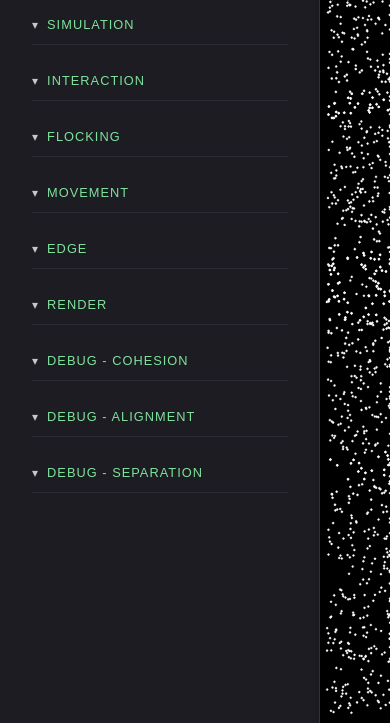
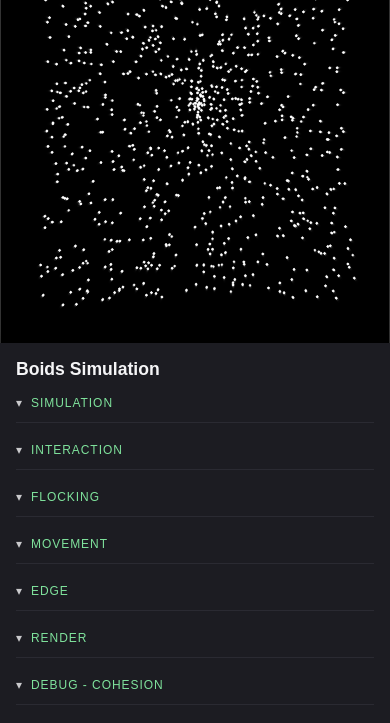
Before and after one commit to gbsr/week-2-boids, a website built with Vite: page index.html in a window 390 px wide. Shown: the part 121-844 px from the top of the page. Built offline with nearby package versions, Linux system fonts and the light colour scheme; animation ran at ten frames a second.

Commit message:
responsive for good measure

```diff
--- a/src/style.css
+++ b/src/style.css
@@ -9,7 +9,9 @@
   --shadow-color: rgba(0, 0, 0, 0.5);
 }
 
-html, body, #app {
+html,
+body,
+#app {
   margin: 0;
   padding: 0;
   height: 100%;
@@ -25,9 +27,11 @@ html, body, #app {
   flex-direction: row;
   align-items: stretch;
   justify-content: stretch;
-  height: 100%;
+  height: 100vh;
   width: 100%;
 }
+
+/* ----- Canvas side ----- */
 
 .canvasWrapper {
   flex: 1 1 auto;
@@ -35,22 +39,28 @@ html, body, #app {
   align-items: center;
   justify-content: center;
   background: var(--canvas-background);
-  box-shadow: 0 4px 8px rgba(0,0,0,0.2);
+  box-shadow: 0 4px 8px rgba(0, 0, 0, 0.2);
   width: auto;
   height: 100%;
-}
-
-.aside {
-  flex: 0 0 320px;
-  height: 100%;
-  background-color: var(--aside-background);
-  overflow-y: auto;
+  min-width: 0; /* important for flex so it can shrink properly */
 }
 
 #boidsCanvas {
   width: 100%;
   height: 100%;
   display: block;
+}
+
+/* ----- Aside / controls ----- */
+
+.aside {
+  flex: 0 0 35%;
+  max-width: 420px;   /* keep it from getting too huge on big screens */
+  min-width: 260px;   /* but don’t collapse too much */
+  height: 100%;
+  background-color: var(--aside-background);
+  overflow-y: auto;
+  box-shadow: 4px 0 12px rgba(0, 0, 0, 0.35);
 }
 
 .spacer {
@@ -126,3 +136,82 @@ h1 {
 .param-group.collapsed .param-group-content {
   display: none;
 }
+
+button {
+  cursor: pointer;
+  padding: 10px 15px;
+  border: none;
+  background-color: #333;
+  color: #ccc;
+  border-radius: 4px;
+}
+
+.preset-row {
+  display: flex;
+  gap: 0.5rem;
+  margin-bottom: 0.5rem;
+}
+
+/* -------------------------------------- */
+/* Medium & small screens                 */
+/* -------------------------------------- */
+
+@media (max-width: 1220px) {
+  html,
+  body,
+  #app {
+    overflow: auto; /* allow scrolling on smaller screens */
+  }
+
+  .main-content {
+    flex-direction: column;
+    height: auto;        /* let content define height */
+    min-height: 100vh;   /* still fill the viewport */
+  }
+
+  .canvasWrapper {
+    order: 1;
+    width: 100%;
+    height: 55vh;        /* give the canvas a decent viewport chunk */
+    min-height: 260px;
+    box-shadow: 0 4px 8px rgba(0, 0, 0, 0.2);
+  }
+
+  .aside {
+    order: 2;
+    flex: 0 0 auto;
+    width: 100%;
+    max-width: 100%;
+    height: auto;
+    max-height: 45vh;
+    overflow-y: auto;
+    box-shadow: 0 -4px 12px rgba(0, 0, 0, 0.35);
+  }
+
+  h1 {
+    padding-inline: 1.5rem;
+    padding-top: 1.5rem;
+  }
+
+  .controls {
+    padding: 1.5rem;
+    gap: 0.75rem;
+  }
+}
+
+@media (max-width: 768px) {
+  .controls {
+    padding: 1rem;
+    gap: 0.5rem;
+  }
+
+  h1 {
+    padding-inline: 1rem;
+    padding-top: 1rem;
+    font-size: 1.1rem;
+  }
+
+  .param-group-header {
+    font-size: 0.75rem;
+  }
+}
```
